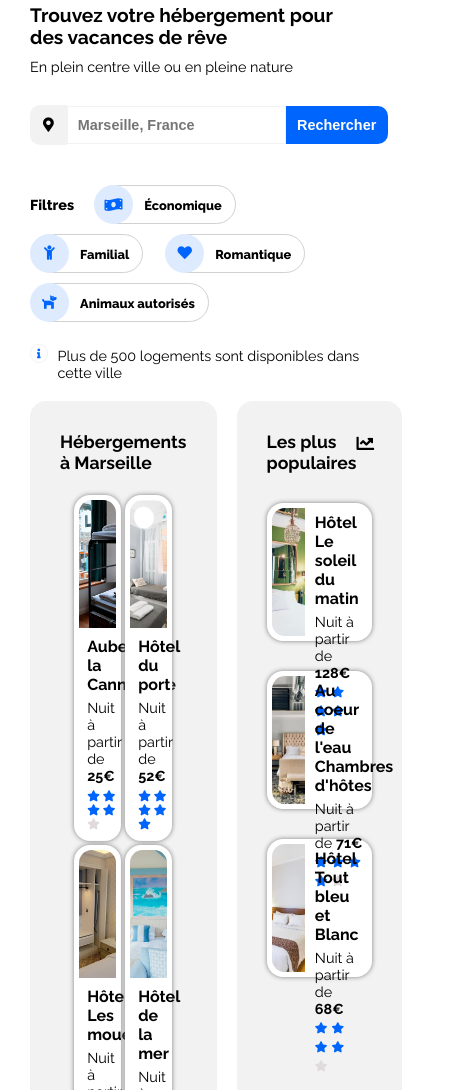
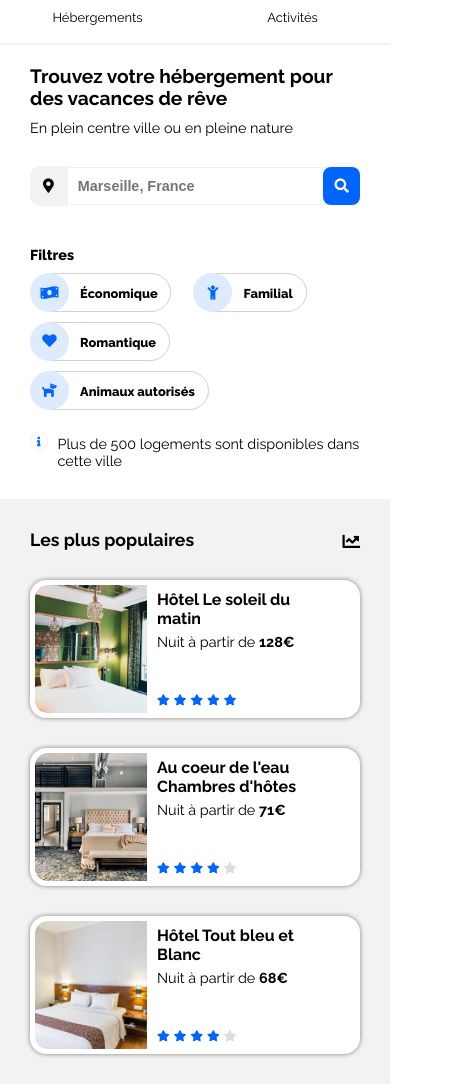
Before and after one commit to ferdi-m20/BLANCHARTFerdinand_2_05082021, a plain HTML site: page index.html in a window 390 px wide. Shown: the part 77-1167 px from the top of the page, 467 px wide, since content can reach past the window. Drawn offline with Linux system fonts and the light colour scheme.

Commit message:
Ajout du media querry pour la version mobile

```diff
--- a/style.css
+++ b/style.css
@@ -458,3 +458,107 @@ footer {
         height: 12em;
     }
 }
+
+@media all and (max-width: 767px) {
+    header {
+        margin: 10px 0;
+        display: flex;
+        flex-wrap: wrap;
+        padding: 0;
+    }
+
+    header nav {
+        order: 4;
+        flex: 100%;
+    }
+
+    .header_logo {
+        padding: 0 30px;
+    }
+
+    .header_li {
+        flex: 50%;
+        text-align: center;
+        padding: 18px 0;
+        border-bottom: solid 2px #F2F2F2;
+        border-top: none;
+    }
+
+    header li a {
+        font-size: 0.9em;
+    }
+
+    .header_li:hover {
+        border-bottom: solid 2px #0065FC;
+        border-top: none;
+    }
+
+    .search_input {
+        flex-grow: 2;
+    }
+
+    .search_button {
+        border-radius: 8px;
+        margin-left: -8px;
+    }
+
+    .search_button::after {
+        font-family: "Font Awesome 5 Free"  ;
+        content: "\f002";
+    }
+
+    .filters_title {
+        width: 100%;
+    }
+
+    .container_2 {
+        margin: 30px 0 0 0;
+        flex-direction: column-reverse;
+    }
+
+    .container_2 aside {
+        margin: 0;
+        max-width: 100%;
+        border-radius: unset;
+    }
+
+    .container_2 section {
+        margin: 0;
+        max-width: 100%;
+        background-color: white;
+        border-radius: unset;
+    }
+
+    .accommodation_container {
+        flex-direction: column;
+    }
+
+    .accommodation_bloc {
+        max-width: 100%;
+    }
+
+    .container_3 {
+        margin: 0 30px 30px 30px;
+    }
+
+   .container_3 h2 {
+       margin-top: 10px;
+   }
+
+    .activity_column {
+        flex: 100%;
+        max-width: 100%;
+        padding: 0 1%;
+    }
+
+    .img_1_activity, .img_2_activity, .img_3_activity {
+        height: 8em;
+    }
+
+    .footer_container  {
+        flex-direction: column;
+    }
+
+    .footer_bloc {
+        max-width: 100%;
+    }
```
